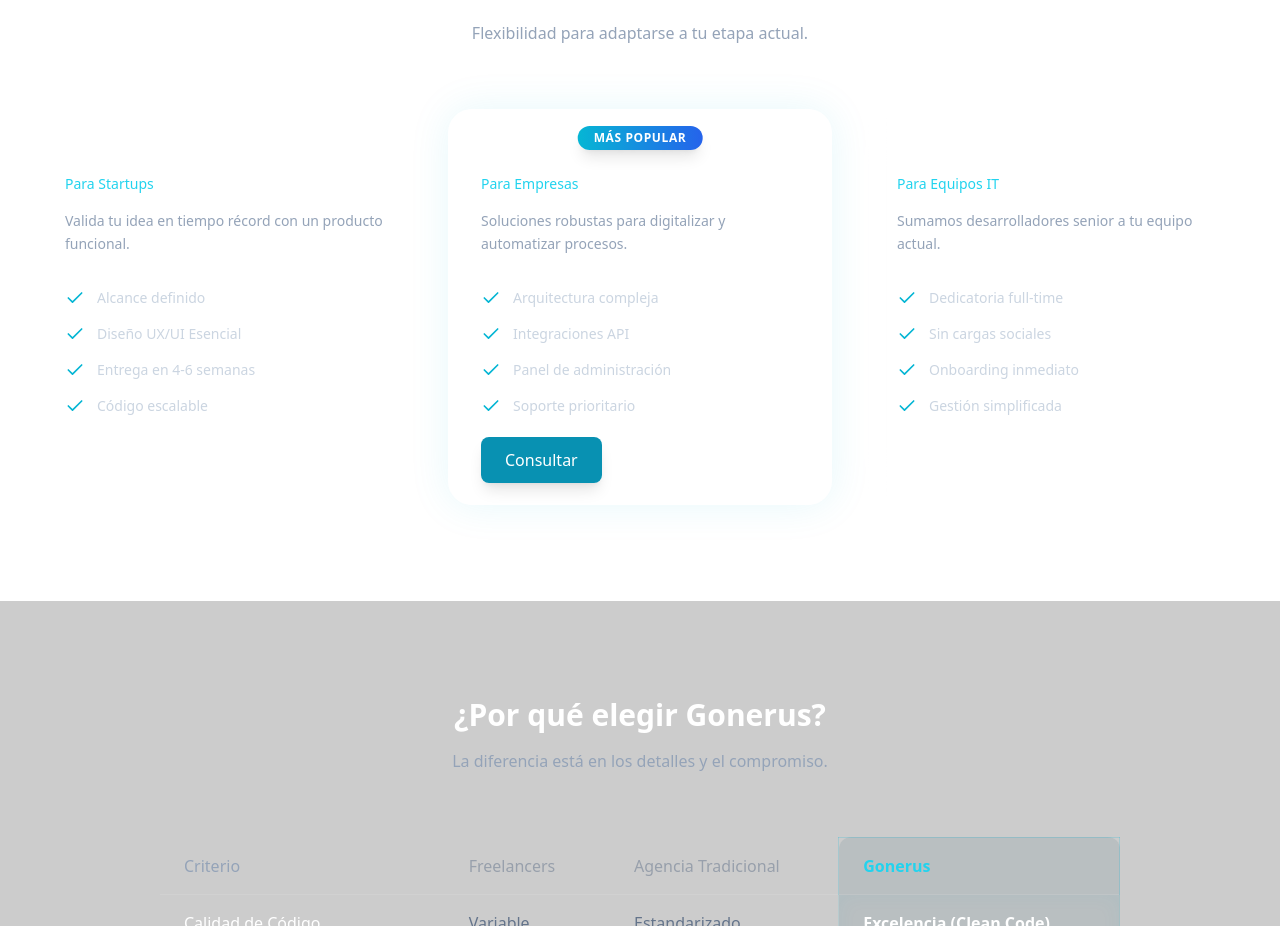
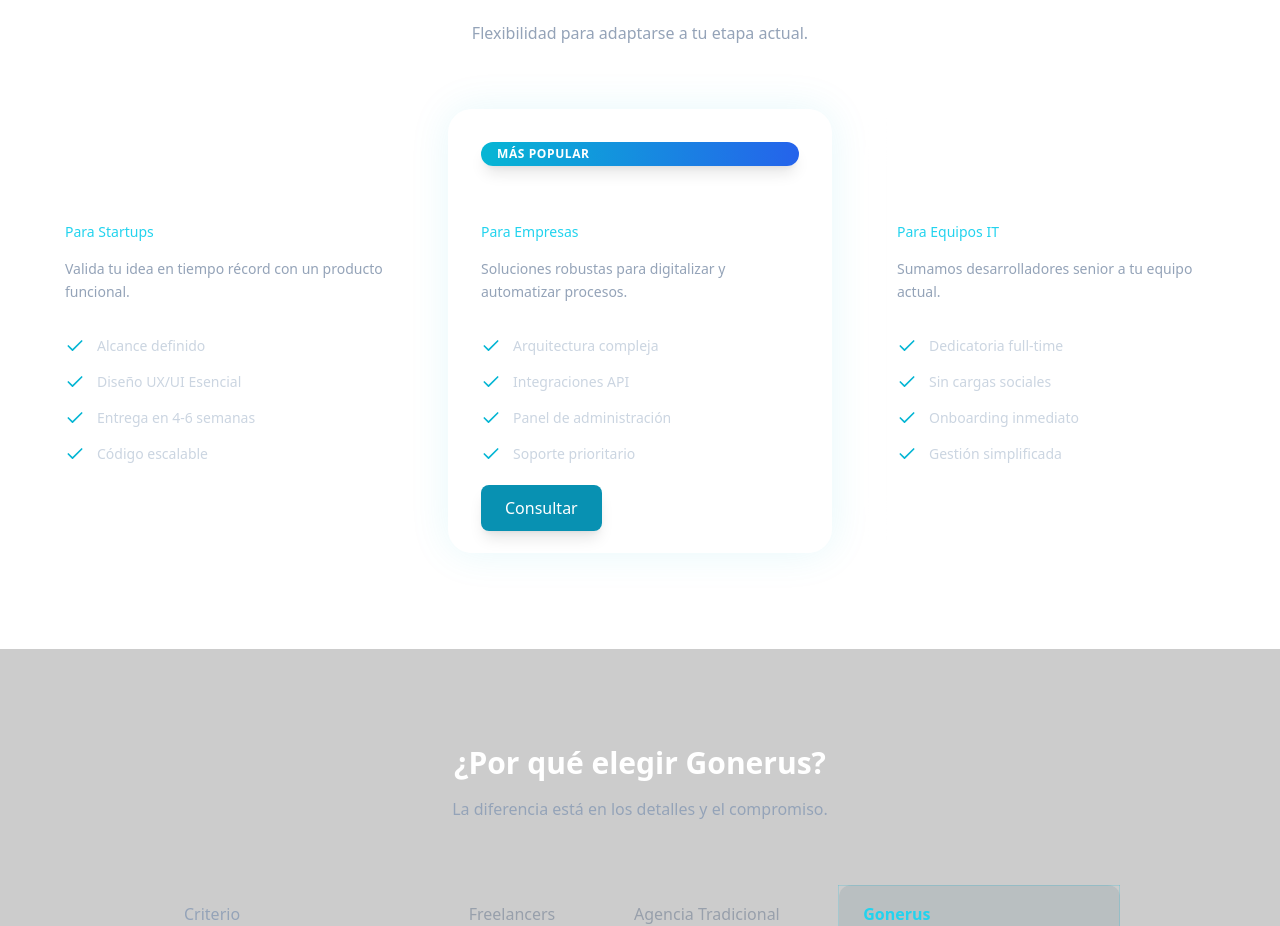
Before and after one commit to gonzalomprada/korven-web, a React (Vite) app: page / in a window 1280 px wide. Shown: the part 4760-5686 px from the top of the page. Built offline with nearby package versions, Linux system fonts and the light colour scheme.

Commit message:
Update EngagementModels.jsx

```diff
--- a/src/components/EngagementModels.jsx
+++ b/src/components/EngagementModels.jsx
@@ -43,17 +43,24 @@ const EngagementModels = () => {
               whileInView={{ opacity: 1, y: 0 }}
               viewport={{ once: true }}
               transition={{ delay: index * 0.1 }}
-              // Lógica de clases: Si es highlight, agregamos borde cyan y sombra. Si no, borde normal.
+              // Lógica de clases: Si es highlight, agregamos borde cyan y sombra.
               className={`p-8 flex flex-col h-full ${
                 model.highlight
                   ? 'border-cyan-500/50 shadow-[0_0_40px_rgba(6,182,212,0.1)] bg-cyan-900/10'
                   : ''
               }`}
             >
-              {model.highlight && (
-                <div className="absolute -top-4 left-1/2 -translate-x-1/2 bg-gradient-to-r from-cyan-500 to-blue-600 text-white px-4 py-1 rounded-full text-xs font-bold uppercase tracking-wider shadow-lg z-30">
+              {/* CORRECCIÓN AQUÍ:
+                  Cambiamos 'absolute' por un flujo normal (relative por defecto).
+                  Usamos 'self-center' para centrarlo y 'mb-4' para empujar el título hacia abajo.
+              */}
+              {model.highlight ? (
+                <div className="self-center bg-gradient-to-r from-cyan-500 to-blue-600 text-white px-4 py-1 rounded-full text-xs font-bold uppercase tracking-wider shadow-lg mb-6">
                   Más Popular
                 </div>
+              ) : (
+                // Agregamos un espaciador invisible en las otras tarjetas para que los títulos queden alineados a la misma altura
+                <div className="h-10 mb-2"></div>
               )}
 
               <h3 className="text-2xl font-bold text-white">{model.title}</h3>
```
